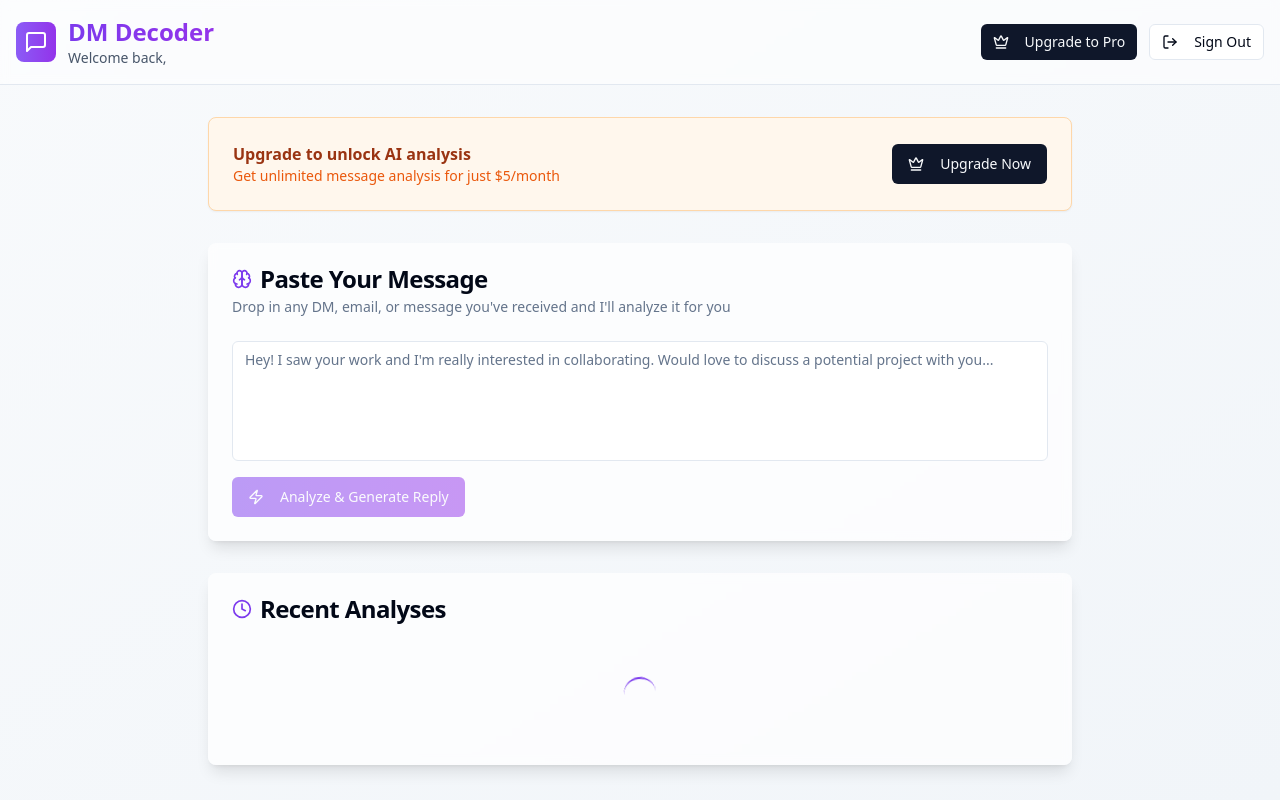
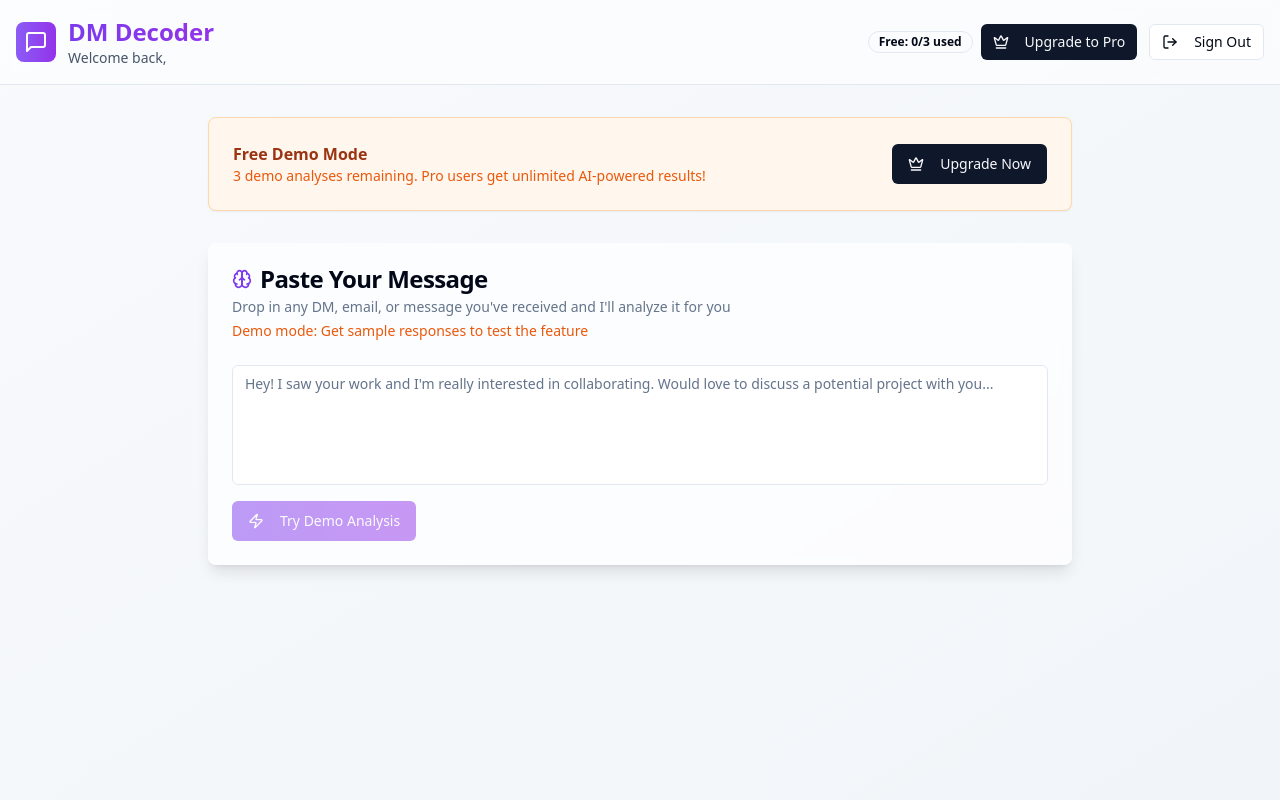
Before and after one commit to Waghib/reply-alchemy-decode, a React (Vite) app: page /dashboard in a window 1280 px wide. Built offline with nearby package versions, Linux system fonts and the light colour scheme.

Commit message:
Add free tier for testing
Allow users to analyze messages without a subscription. Limit the number of free analyses.

```diff
--- a/src/pages/Dashboard.tsx
+++ b/src/pages/Dashboard.tsx
@@ -1,4 +1,4 @@
-import { useState } from "react";
+import { useState, useEffect } from "react";
 import { MessageSquare, Copy, Sparkles, Zap, Brain, Crown, LogOut } from "lucide-react";
 import { Button } from "@/components/ui/button";
 import { Textarea } from "@/components/ui/textarea";
@@ -15,8 +15,11 @@ const Dashboard = () => {
   const [intent, setIntent] = useState("");
   const [suggestedReply, setSuggestedReply] = useState("");
   const [selectedTone, setSelectedTone] = useState("friendly");
+  const [freeUsageCount, setFreeUsageCount] = useState(0);
   const { toast } = useToast();
   const { user, signOut, subscribed } = useAuth();
+
+  const FREE_USAGE_LIMIT = 3; // Allow 3 free analyses
 
   const tones = [
     { id: "friendly", label: "Friendly", icon: "😊", description: "Warm and approachable" },
@@ -24,13 +27,29 @@ const Dashboard = () => {
     { id: "witty", label: "Witty", icon: "🎭", description: "Clever and engaging" }
   ];
 
+  // Load free usage count from localStorage
+  useEffect(() => {
+    if (user && !subscribed) {
+      const savedCount = localStorage.getItem(`free_usage_${user.id}`);
+      setFreeUsageCount(savedCount ? parseInt(savedCount) : 0);
+    }
+  }, [user, subscribed]);
+
+  const updateFreeUsageCount = (newCount: number) => {
+    if (user) {
+      localStorage.setItem(`free_usage_${user.id}`, newCount.toString());
+      setFreeUsageCount(newCount);
+    }
+  };
+
   const analyzeMessage = async () => {
     if (!message.trim()) return;
 
-    if (!subscribed) {
+    // Check free usage limit for non-subscribers
+    if (!subscribed && freeUsageCount >= FREE_USAGE_LIMIT) {
       toast({
-        title: "Upgrade Required",
-        description: "Please upgrade to Pro to analyze messages.",
+        title: "Free Limit Reached",
+        description: `You've used all ${FREE_USAGE_LIMIT} free analyses. Upgrade to Pro for unlimited usage.`,
         variant: "destructive",
       });
       return;
@@ -39,6 +58,8 @@ const Dashboard = () => {
     setIsAnalyzing(true);
 
     try {
+      if (subscribed) {
+        // Use the actual AI service for Pro users
         const { data: session } = await supabase.auth.getSession();
         if (!session.session) {
           throw new Error("Not authenticated");
@@ -69,7 +90,33 @@ const Dashboard = () => {
 
         if (saveError) {
           console.error('Error saving analysis:', saveError);
-        // Don't show error to user as the main functionality worked
+        }
+      } else {
+        // Provide demo responses for free users
+        const demoIntents = ["Business Inquiry", "Client Lead", "Casual Conversation", "Support Request"];
+        const demoReplies = {
+          friendly: "Thanks for reaching out! I'd be happy to help you with this. Let me know what specific information you need and I'll get back to you soon. 😊",
+          formal: "Thank you for your inquiry. I appreciate you taking the time to contact me. I will review your request and provide a comprehensive response within the next business day.",
+          witty: "Well hello there! 👋 Looks like you've got something interesting on your mind. I'm all ears (well, technically all eyes since this is text, but you get the idea)!"
+        };
+
+        // Simulate API delay
+        await new Promise(resolve => setTimeout(resolve, 1500));
+
+        const randomIntent = demoIntents[Math.floor(Math.random() * demoIntents.length)];
+        const demoReply = demoReplies[selectedTone as keyof typeof demoReplies];
+
+        setIntent(randomIntent);
+        setSuggestedReply(demoReply);
+
+        // Update free usage count
+        const newCount = freeUsageCount + 1;
+        updateFreeUsageCount(newCount);
+
+        toast({
+          title: "Demo Analysis Complete",
+          description: `${FREE_USAGE_LIMIT - newCount} free analyses remaining. Upgrade for AI-powered results!`,
+        });
       }
 
     } catch (error: any) {
@@ -153,10 +200,15 @@ const Dashboard = () => {
                   Pro
                 </Badge>
               ) : (
+                <div className="flex items-center space-x-2">
+                  <Badge variant="outline">
+                    Free: {freeUsageCount}/{FREE_USAGE_LIMIT} used
+                  </Badge>
                   <Button onClick={handleUpgrade} size="sm">
                     <Crown className="h-4 w-4 mr-2" />
                     Upgrade to Pro
                   </Button>
+                </div>
               )}
               <Button variant="outline" size="sm" onClick={signOut}>
                 <LogOut className="h-4 w-4 mr-2" />
@@ -170,17 +222,20 @@ const Dashboard = () => {
       {/* Main Content */}
       <main className="container mx-auto px-4 py-8 max-w-4xl">
         <div className="space-y-8">
-          {/* Subscription Notice */}
+          {/* Free vs Pro Notice */}
           {!subscribed && (
             <Card className="border-orange-200 bg-orange-50 dark:bg-orange-900/20">
               <CardContent className="pt-6">
                 <div className="flex items-center justify-between">
                   <div>
                     <h3 className="font-semibold text-orange-800 dark:text-orange-300">
-                      Upgrade to unlock AI analysis
+                      {freeUsageCount >= FREE_USAGE_LIMIT ? "Free limit reached!" : "Free Demo Mode"}
                     </h3>
                     <p className="text-sm text-orange-600 dark:text-orange-400">
-                      Get unlimited message analysis for just $5/month
+                      {freeUsageCount >= FREE_USAGE_LIMIT
+                        ? "Upgrade to Pro for unlimited AI-powered analysis"
+                        : `${FREE_USAGE_LIMIT - freeUsageCount} demo analyses remaining. Pro users get unlimited AI-powered results!`
+                      }
                     </p>
                   </div>
                   <Button onClick={handleUpgrade}>
@@ -201,6 +256,11 @@ const Dashboard = () => {
               </CardTitle>
               <CardDescription>
                 Drop in any DM, email, or message you've received and I'll analyze it for you
+                {!subscribed && (
+                  <span className="block text-orange-600 dark:text-orange-400 mt-1">
+                    Demo mode: Get sample responses to test the feature
+                  </span>
+                )}
               </CardDescription>
             </CardHeader>
             <CardContent className="space-y-4">
@@ -212,7 +272,7 @@ const Dashboard = () => {
               />
               <Button
                 onClick={analyzeMessage}
-                disabled={!message.trim() || isAnalyzing || !subscribed}
+                disabled={!message.trim() || isAnalyzing || (!subscribed && freeUsageCount >= FREE_USAGE_LIMIT)}
                 className="bg-gradient-to-r from-violet-600 to-purple-600 hover:from-violet-700 hover:to-purple-700"
               >
                 {isAnalyzing ? (
@@ -223,7 +283,7 @@ const Dashboard = () => {
                 ) : (
                   <>
                     <Zap className="h-4 w-4 mr-2" />
-                    Analyze & Generate Reply
+                    {subscribed ? "Analyze & Generate Reply" : "Try Demo Analysis"}
                   </>
                 )}
               </Button>
@@ -236,7 +296,14 @@ const Dashboard = () => {
               {/* Intent Detection */}
               <Card className="border-0 shadow-lg bg-white/70 dark:bg-slate-800/70 backdrop-blur-sm">
                 <CardHeader>
-                  <CardTitle className="text-lg">Intent Detected</CardTitle>
+                  <CardTitle className="text-lg flex items-center justify-between">
+                    Intent Detected
+                    {!subscribed && (
+                      <Badge variant="outline" className="text-xs">
+                        Demo Result
+                      </Badge>
+                    )}
+                  </CardTitle>
                 </CardHeader>
                 <CardContent>
                   <Badge className={`${getIntentColor(intent)} px-3 py-1`}>
@@ -262,7 +329,6 @@ const Dashboard = () => {
                             : "hover:bg-slate-50 dark:hover:bg-slate-700"
                         }`}
                         onClick={() => setSelectedTone(tone.id)}
-                        disabled={!subscribed}
                       >
                         <span className="text-2xl">{tone.icon}</span>
                         <div className="text-center">
@@ -278,9 +344,16 @@ const Dashboard = () => {
               {/* Suggested Reply */}
               <Card className="border-0 shadow-lg bg-white/70 dark:bg-slate-800/70 backdrop-blur-sm">
                 <CardHeader>
-                  <CardTitle className="text-lg">Suggested Reply</CardTitle>
+                  <CardTitle className="text-lg flex items-center justify-between">
+                    Suggested Reply
+                    {!subscribed && (
+                      <Badge variant="outline" className="text-xs">
+                        Demo Response
+                      </Badge>
+                    )}
+                  </CardTitle>
                   <CardDescription>
-                    AI-generated response in your selected tone
+                    {subscribed ? "AI-generated response in your selected tone" : "Sample response to demonstrate the feature"}
                   </CardDescription>
                 </CardHeader>
                 <CardContent className="space-y-4">
@@ -302,8 +375,8 @@ const Dashboard = () => {
             </div>
           )}
 
-          {/* Message History */}
-          <MessageHistory />
+          {/* Message History - Only show for Pro users */}
+          {subscribed && <MessageHistory />}
         </div>
       </main>
     </div>
```
Lines whose indentation alone changed are shown as unchanged.
